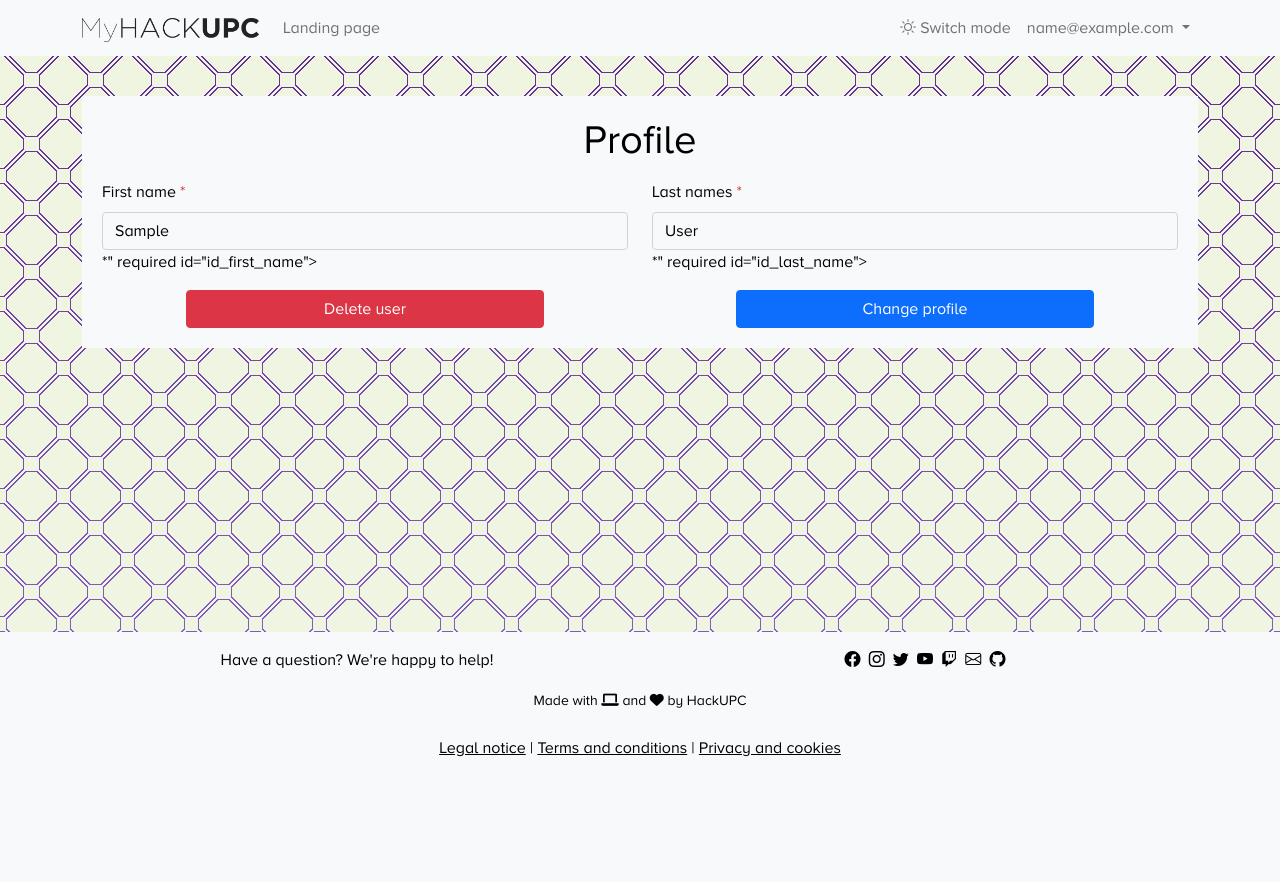
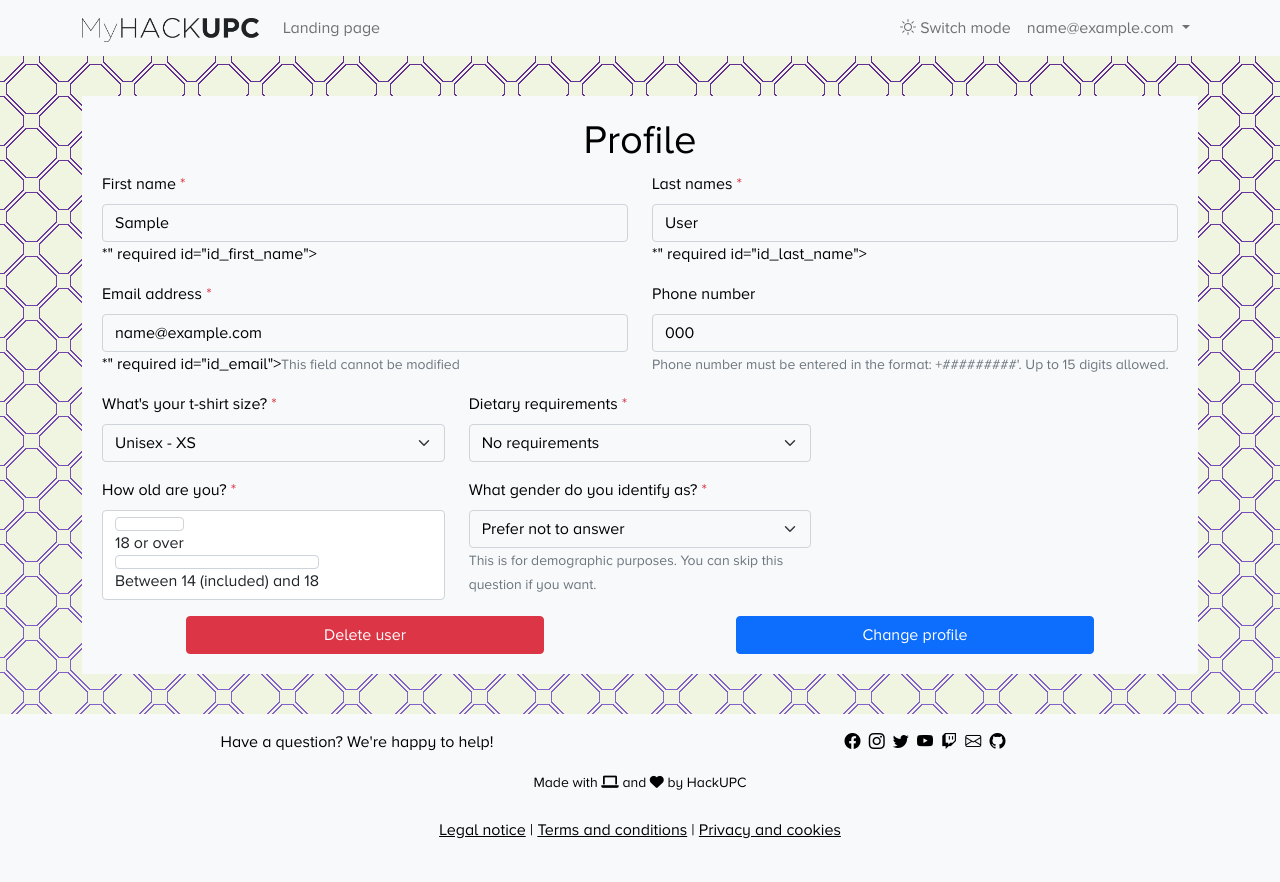
Before and after one commit to HackAssistant/hackassistant, a Django app: page /auth/profile/ in a window 1280 px wide. Before the commit the page ends 757 px from the top, so only its background shows below. Run offline with Django 4.2, Linux system fonts and the light colour scheme; a user stored in the database is signed in; tables that the repository leaves empty hold one stand-in row (values such as "Sample post"); some libraries are stand-ins or nearby versions.

Commit message:
changed info to user

```diff
--- a/app/mixins.py
+++ b/app/mixins.py
@@ -1,5 +1,6 @@
 import copy
 
+from django import forms
 from django.forms import model_to_dict
 from django.utils.safestring import mark_safe
 from django.utils.translation import gettext_lazy as _
@@ -87,6 +88,8 @@
             for field in list_fields.get('fields', []):
                 name = field.get('name')
                 field.update({'field': self.fields.get(name).get_bound_field(self, name)})
+                if field.get('space', 0) <= 0:
+                    field['field'].field.widget = forms.HiddenInput()
                 visible[field['field'].auto_id] = {
                     self.fields.get(visible_name).get_bound_field(self, visible_name).html_name:
                         ([str(x) for x in values] if isinstance(values, list) else [str(values)])
--- a/app/templates/components/bootstrap5_form.html
+++ b/app/templates/components/bootstrap5_form.html
@@ -1,6 +1,6 @@
 {% load django_bootstrap5 %}
 {% load i18n %}
-{% if form.errors %}
+{% if form.errors and not only_form %}
     {% for field, errors in form.errors.items %}
         {% for error in errors %}
             {% if error %}
@@ -12,18 +12,25 @@
         {% endfor %}
     {% endfor %}
 {% endif %}
+{% if not only_errors %}
     {% for title, zone in form.get_fields.items %}
         <fieldset class="bootstrap-fieldset">
+              {% if not form_text_disabled %}
                   <h3 class="heading-primary">{{ title }}</h3>
                   {% if zone.description %}
                       <p>{{ zone.description|safe }}</p>
                   {% endif %}
+              {% endif %}
 
             <div class="row">
             {% for field in zone.fields %}
+                {% if field.space and field.space > 0 and field.space < 12 %}
                     <div class="col-lg-{{ field.space }}">
                         {% bootstrap_field field.field %}
                     </div>
+                {% else %}
+                    {% bootstrap_field field.field %}
+                {% endif %}
                 {% if field.api %}
                     <script>
                         $(document).ready(() => {
@@ -132,3 +139,4 @@
             margin: 0;
         }
     </style>
+{% endif %}
--- a/application/forms.py
+++ b/application/forms.py
@@ -24,7 +24,7 @@
 
 
 class ApplicationForm(BootstrapFormMixin, forms.ModelForm):
-    terms_and_conditions = forms.BooleanField(
+    terms_and_conditions = forms.BooleanField(required=True,
         label=mark_safe(_('I\'ve read, understand and accept <a href="/terms_and_conditions" target="_blank">%s '
                           'Terms & Conditions</a> and <a href="/privacy_and_cookies" target="_blank">%s '
                           'Privacy and Cookies Policy</a>.' % (
@@ -32,10 +32,12 @@
                           )))
     )
 
-    diet_notice = forms.BooleanField(
+    diet_notice = forms.BooleanField(required=True,
         label=_('I authorize %s to use my food allergies and intolerances information to '
                 'manage the catering service only.') % getattr(settings, 'HACKATHON_ORG')
     )
+
+    exclude_save = ['terms_and_conditions', 'diet_notice']
 
     def save(self, commit=True):
         model_fields = [field.name for field in self.Meta.model._meta.fields]
@@ -73,10 +75,10 @@
     def get_bootstrap_field_info(self):
         fields = super().get_bootstrap_field_info()
         instance = getattr(self, 'instance', None)
-        if instance is not None and instance._state.adding:  # instance not in DB
+        if instance is None or instance._state.db is None:  # instance not in DB
             policy_fields = self.get_policy_fields()
             fields.update({
-                'HackUPC Polices': {
+                _('HackUPC Polices'): {
                     'fields': policy_fields,
                     'description': '<p style="color: margin-top: 1em;display: block;'
                                    'margin-bottom: 1em;line-height: 1.25em;">We, Hackers at UPC, '
@@ -113,29 +115,22 @@
 
 # This class is linked to the instance of ApplicationTypeConfig where name = 'Hacker'
 class HackerForm(ApplicationForm):
-    bootstrap_field_info = {_('Personal Info'): {'fields': [
-        {'name': 'university', 'space': 4}, {'name': 'degree', 'space': 4}, {'name': 'phone_number', 'space': 4},
-        {'name': 'tshirt_size', 'space': 4}, {'name': 'diet', 'space': 4},
-        {'name': 'other_diet', 'space': 4, 'visible': {'diet': Application.DIET_OTHER}},
-        {'name': 'under_age', 'space': 4}, {'name': 'gender', 'space': 4},
-        {'name': 'other_gender', 'space': 4, 'visible': {'gender': Application.GENDER_OTHER}},
-        {'name': 'graduation_year', 'space': 8},
-        {'name': 'lennyface', 'space': 4}],
-        'description': _('Hey there, before we begin we would like to know a little more about you.')},
-        'Hackathons': {
+    bootstrap_field_info = {
+        '': {
+            'fields': [{'name': 'university', 'space': 4}, {'name': 'degree', 'space': 4},
+                       {'name': 'lennyface', 'space': 4}, {'name': 'graduation_year', 'space': 8}]},
+        _('Hackathons'): {
             'fields': [{'name': 'description', 'space': 6}, {'name': 'projects', 'space': 6},
                        {'name': 'first_timer', 'space': 12}, ]},
-        'Show us what you\'ve built': {
+        _("Show us what you've built"): {
             'fields': [{'name': 'github', 'space': 6}, {'name': 'devpost', 'space': 6},
                        {'name': 'linkedin', 'space': 6}, {'name': 'site', 'space': 6},
                        {'name': 'resume', 'space': 12}, ],
             'description': 'Some of our sponsors may use this information for recruitment purposes, '
                            'so please include as much as you can.'},
-        'Traveling': {
+        _('Traveling'): {
             'fields': [{'name': 'country', 'space': 6}, {'name': 'origin', 'space': 6}], }
     }
-
-    exclude_save = ['terms_and_conditions', 'diet_notice']
 
     under_age = forms.TypedChoiceField(
         required=True,
@@ -219,15 +214,12 @@
 
 
 class VolunteerForm(ApplicationForm):
-    bootstrap_field_info = {_('Personal Info'): {'fields': [
-        {'name': 'tshirt_size', 'space': 4}, {'name': 'diet', 'space': 4},
-        {'name': 'other_diet', 'space': 4, 'visible': {'diet': Application.DIET_OTHER}},
-        {'name': 'under_age', 'space': 4}, {'name': 'gender', 'space': 4},
-        {'name': 'other_gender', 'space': 4, 'visible': {'gender': Application.GENDER_OTHER}},
-        {'name': 'university', 'space': 6}, {'name': 'degree', 'space': 6},
-        {'name': 'country', 'space': 6}, {'name': 'origin', 'space': 6}],
-        'description': _('Hey there, before we begin we would like to know a little more about you.')},
-        'Hackathons': {
+    bootstrap_field_info = {
+        '': {
+            'fields': [
+                {'name': 'university', 'space': 6}, {'name': 'degree', 'space': 6},
+                {'name': 'country', 'space': 6}, {'name': 'origin', 'space': 6}]},
+        _('Hackathons'): {
             'fields': [{'name': 'night_shifts', 'space': 4}, {'name': 'first_time_volunteering', 'space': 4},
                        {'name': 'which_hack', 'space': 4, 'visible': {'first_time_volunteering': True}},
                        {'name': 'attendance', 'space': 4}, {'name': 'english_level', 'space': 4},
@@ -237,8 +229,6 @@
             'description': _('Tell us a bit about your experience and preferences in this type of event.')},
 
     }
-
-    exclude_save = ['terms_and_conditions', 'diet_notice']
 
     university = forms.CharField(max_length=300, label=_('What university do you study at?'),
                                  help_text=_('Current or most recent school you attended.'))
@@ -329,18 +319,12 @@
 
 
 class SponsorForm(ApplicationForm):
-    bootstrap_field_info = {_('Personal Info'): {'fields': [
-        {'name': 'full_name', 'space': 4}, {'name': 'email', 'space': 4}, {'name': 'phone_number', 'space': 4},
-        {'name': 'tshirt_size', 'space': 4}, {'name': 'diet', 'space': 4},
-        {'name': 'other_diet', 'space': 4, 'visible': {'diet': Application.DIET_OTHER}}, {'name': 'gender', 'space': 4},
-        {'name': 'other_gender', 'space': 4, 'visible': {'gender': Application.GENDER_OTHER}}, ], },
+    bootstrap_field_info = {
         'Sponsor Info': {
             'fields': [{'name': 'company', 'space': 4}, {'name': 'position', 'space': 4},
                        {'name': 'attendance', 'space': 4}]}
 
     }
-
-    exclude_save = ['terms_and_conditions', 'diet_notice']
 
     full_name = forms.CharField(
         label=_('Full name')
@@ -372,26 +356,17 @@
 
 
 class MentorForm(ApplicationForm):
-
-    bootstrap_field_info = {_('Personal Info'): {'fields': [
-        # {'name': 'university', 'space': 4}, {'name': 'degree', 'space': 4}, {'name': 'phone_number', 'space': 4},
-        {'name': 'tshirt_size', 'space': 4}, {'name': 'diet', 'space': 4},
-        {'name': 'other_diet', 'space': 4, 'visible': {'diet': Application.DIET_OTHER}},
-        {'name': 'under_age', 'space': 4}, {'name': 'gender', 'space': 4},
-        {'name': 'other_gender', 'space': 4, 'visible': {'gender': Application.GENDER_OTHER}},
-        {'name': 'university', 'space': 6}, {'name': 'degree', 'space': 6},
-        {'name': 'country', 'space': 6}, {'name': 'origin', 'space': 6}, {'name': 'study_work', 'space': 6},
-        {'name': 'company', 'space': 6, 'visible': {'study_work': 'True'}}],
-        'description': _('Hey there, before we begin we would like to know a little more about you.')},
+    bootstrap_field_info = {
+        '': {'fields': [
+            {'name': 'university', 'space': 6}, {'name': 'degree', 'space': 6},
+            {'name': 'country', 'space': 6}, {'name': 'origin', 'space': 6}, {'name': 'study_work', 'space': 6},
+            {'name': 'company', 'space': 6, 'visible': {'study_work': 'True'}}]},
         'Hackathons': {
             'fields': [{'name': 'first_timer', 'space': 4},
                        {'name': 'previous_roles', 'space': 4, 'visible': {'first_timer': 'False'}},
                        {'name': 'more_information', 'space': 12}],
-        'description': _('Tell us a bit about your experience and preferences in this type of event.')},
-
+            'description': _('Tell us a bit about your experience and preferences in this type of event.')},
     }
-
-    exclude_save = ['terms_and_conditions', 'diet_notice']
 
     under_age = forms.TypedChoiceField(
         required=True,
--- a/application/urls.py
+++ b/application/urls.py
@@ -7,7 +7,8 @@
     path('apply/', views.ApplicationApply.as_view(), name='apply'),
     path('apply/<str:token>/', views.ApplicationApplyPrivate.as_view(), name='apply_private'),
     path('<str:uuid>/', views.ApplicationEdit.as_view(), name='edit_application'),
-    path('<str:uuid>/change/<str:status>/', views.ApplicationChangeStatus.as_view(), name='change_status_application'),
+    path('<str:uuid>/change_status/<str:status>/', views.ApplicationChangeStatus.as_view(),
+         name='change_status_application'),
     path('file/<str:field>/<str:uuid>/preview/', views.ApplicationFilePreview.as_view(),
          name='application_file_preview'),
     path('file/<str:field>/<str:uuid>/', views.ApplicationFile.as_view(), name='application_file'),
--- a/user/forms.py
+++ b/user/forms.py
@@ -5,6 +5,7 @@
 from django.contrib.auth import password_validation
 from django.contrib.auth.forms import ReadOnlyPasswordHashField
 from django.core.exceptions import ValidationError
+from django.urls import reverse
 from django.utils.safestring import mark_safe
 
 from app.mixins import BootstrapFormMixin
@@ -112,11 +113,71 @@
 
 
 class UserProfileForm(BootstrapFormMixin, forms.ModelForm):
-    bootstrap_field_info = {'': {'fields': [{'name': 'first_name', 'space': 6}, {'name': 'last_name', 'space': 6}]}}
+    bootstrap_field_info = {_('Personal Info'): {'fields': [
+        {'name': 'first_name', 'space': 6}, {'name': 'last_name', 'space': 6}, {'name': 'email', 'space': 6},
+        {'name': 'phone_number', 'space': 6}, {'name': 'tshirt_size', 'space': 4}, {'name': 'diet', 'space': 4},
+        {'name': 'other_diet', 'space': 4, 'visible': {'diet': User.DIET_OTHER}}, {'name': 'under_age', 'space': 4},
+        {'name': 'gender', 'space': 4}, {'name': 'other_gender', 'space': 4, 'visible': {'gender': User.GENDER_OTHER}},
+    ],
+        'description': _('Hey there, before we begin we would like to know a little more about you.')}, }
+
+    under_age = forms.TypedChoiceField(
+        required=True,
+        label=_('How old are you?'),
+        initial=False,
+        coerce=lambda x: x == 'True',
+        choices=((False, _('18 or over')), (True, _('Between 14 (included) and 18'))),
+        widget=forms.RadioSelect
+    )
+
+    def __init__(self, *args, **kwargs):
+        super().__init__(*args, **kwargs)
+        instance = kwargs.get('instance', None)
+        if instance is not None and instance._state.db is not None:  # instance in DB
+            email_field = self.fields.get('email')
+            email_field.widget.attrs['readonly'] = True
+            email_field.help_text = _('This field cannot be modified')
+
+    def get_bootstrap_field_info(self):
+        info = super().get_bootstrap_field_info()
+        instance = getattr(self, 'instance', None)
+        if instance is None or instance._state.db is None:  # instance not in DB
+            fields = info[_('Personal Info')]['fields']
+            result = []
+            for field in fields:
+                if field['name'] not in self.Meta.fields_only_public:
+                    if field['space'] == 4:
+                        field['space'] = 6
+                else:
+                    field['space'] = 0
+                result.append(field)
+            info[_('Personal Info')]['fields'] = result
+        return info
+
+    def clean_email(self):
+        instance = getattr(self, 'instance', None)
+        if instance is not None and instance._state.db is not None:  # instance in DB
+            return self.instance.email
+        return self.cleaned_data.get('email')
 
     class Meta:
         model = User
-        fields = ('first_name', 'last_name')
+        fields = ['first_name', 'email', 'last_name', 'phone_number', 'diet', 'other_diet', 'gender',
+                  'other_gender', 'under_age', 'tshirt_size']
+        fields_only_public = ['under_age', 'tshirt_size']
+        help_texts = {
+            'gender': _('This is for demographic purposes. You can skip this question if you want.'),
+            'other_diet': _('Please fill here in your dietary requirements. '
+                            'We want to make sure we have food for you!'),
+            'origin': "Please select one of the dropdown options or write 'Others'. If the dropdown doesn't show up,"
+                      " type following this schema: <strong>city, nation, country</strong>"
+        }
+        labels = {
+            'gender': _('What gender do you identify as?'),
+            'other_gender': _('Self-describe'),
+            'tshirt_size': _('What\'s your t-shirt size?'),
+            'diet': _('Dietary requirements'),
+        }
 
 
 class ForgotPasswordForm(BootstrapFormMixin, forms.Form):
--- a/user/templates/profile.html
+++ b/user/templates/profile.html
@@ -5,7 +5,7 @@
     <h1 style="text-align: center">{% translate 'Profile' %}</h1>
     <form method="post" id="profile-form">
         {% csrf_token %}
-        {% include 'components/bootstrap5_form.html' %}
+        {% include 'components/bootstrap5_form.html' with form_text_disabled=True %}
         <div class="d-grid gap-4 d-flex justify-content-around">
             <button type="button" data-bs-toggle="modal" data-bs-target="#modal-delete-user" class="btn btn-block btn-danger col-4">{% translate 'Delete user' %}</button>
             <button type="submit" class="btn btn-block btn-primary col-4">{% translate 'Change profile' %}</button>
```
Also changed, not shown: app/templates/home.html (deleted, +0 -14 lines), app/views.py (+6 -8 lines), application/models.py (+4 -58 lines), application/templates/application_form.html (+11 -8 lines), application/views.py (+55 -31 lines), user/models.py (+62 -0 lines), application/migrations/0002_alter_application_unique_together_and_more.py (added), user/migrations/0003_user_diet_user_gender_user_other_diet_and_more.py (added). Lines whose indentation alone changed are shown as unchanged.
